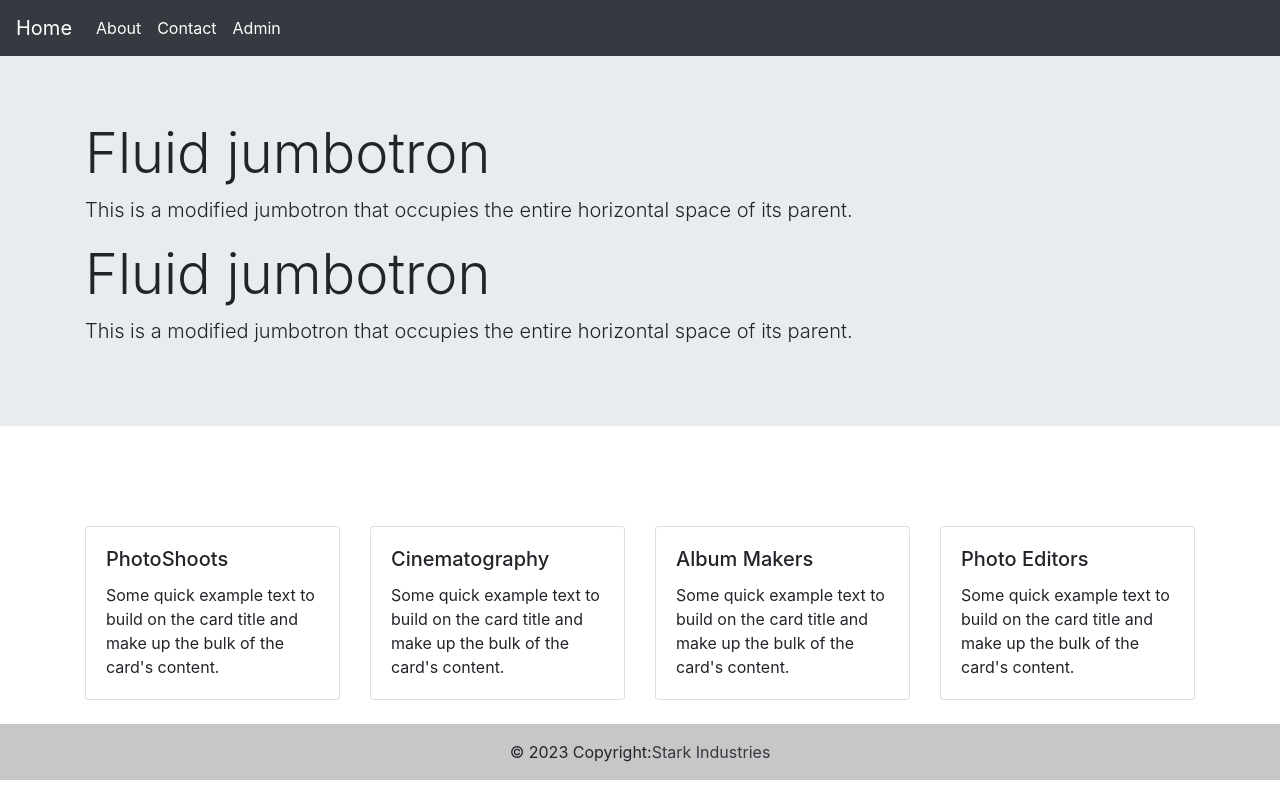
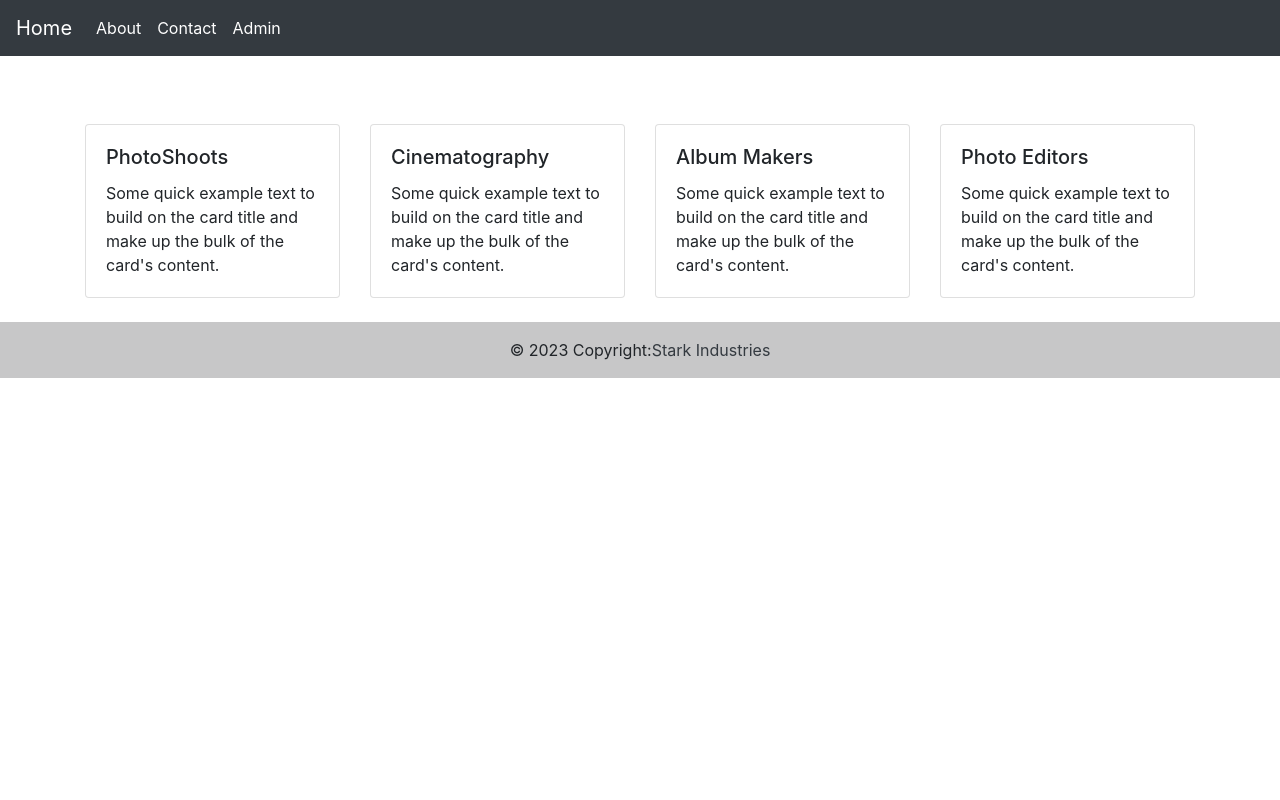
Before and after one commit to AmansWork/PhotoGallery, a React (Create React App) app: page / in a window 1280 px wide. Shown: the top 800 px of the page. Built offline with nearby package versions, Linux system fonts and the light colour scheme; no server answers.

Commit message:
unused jumbtron commented 1.0

```diff
--- a/src/components/navBar/Home.jsx
+++ b/src/components/navBar/Home.jsx
@@ -4,14 +4,14 @@
 export default function Home() {
     return (<>
 
-        <div class="jumbotron jumbotron-fluid">
+        {/* <div class="jumbotron jumbotron-fluid">
             <div class="container">
                 <h1 class="display-4">Fluid jumbotron</h1>
                 <p class="lead">This is a modified jumbotron that occupies the entire horizontal space of its parent.</p>
                 <h1 class="display-4">Fluid jumbotron</h1>
                 <p class="lead">This is a modified jumbotron that occupies the entire horizontal space of its parent.</p>
             </div>
-        </div>
+        </div> */}
         <div>
             <GetImages />
             <br />
```
